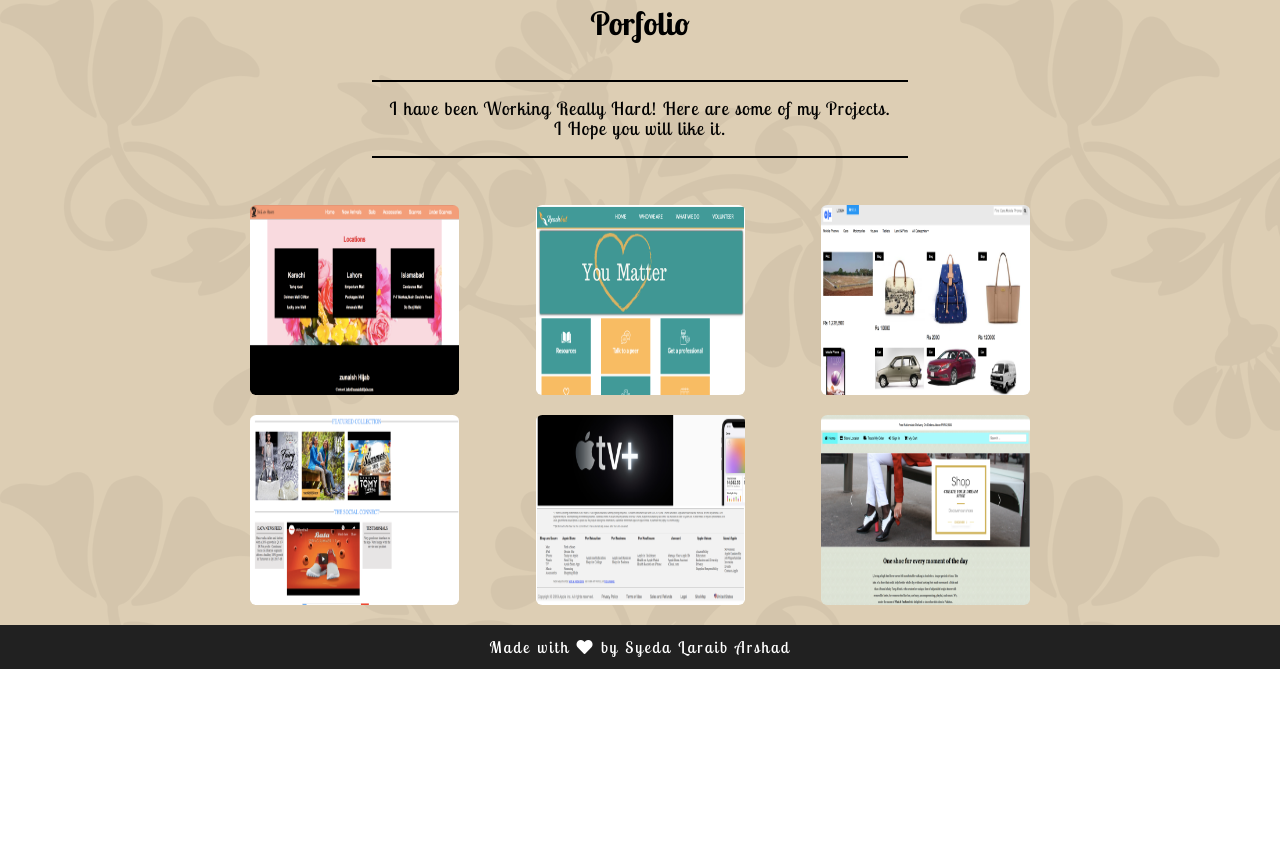
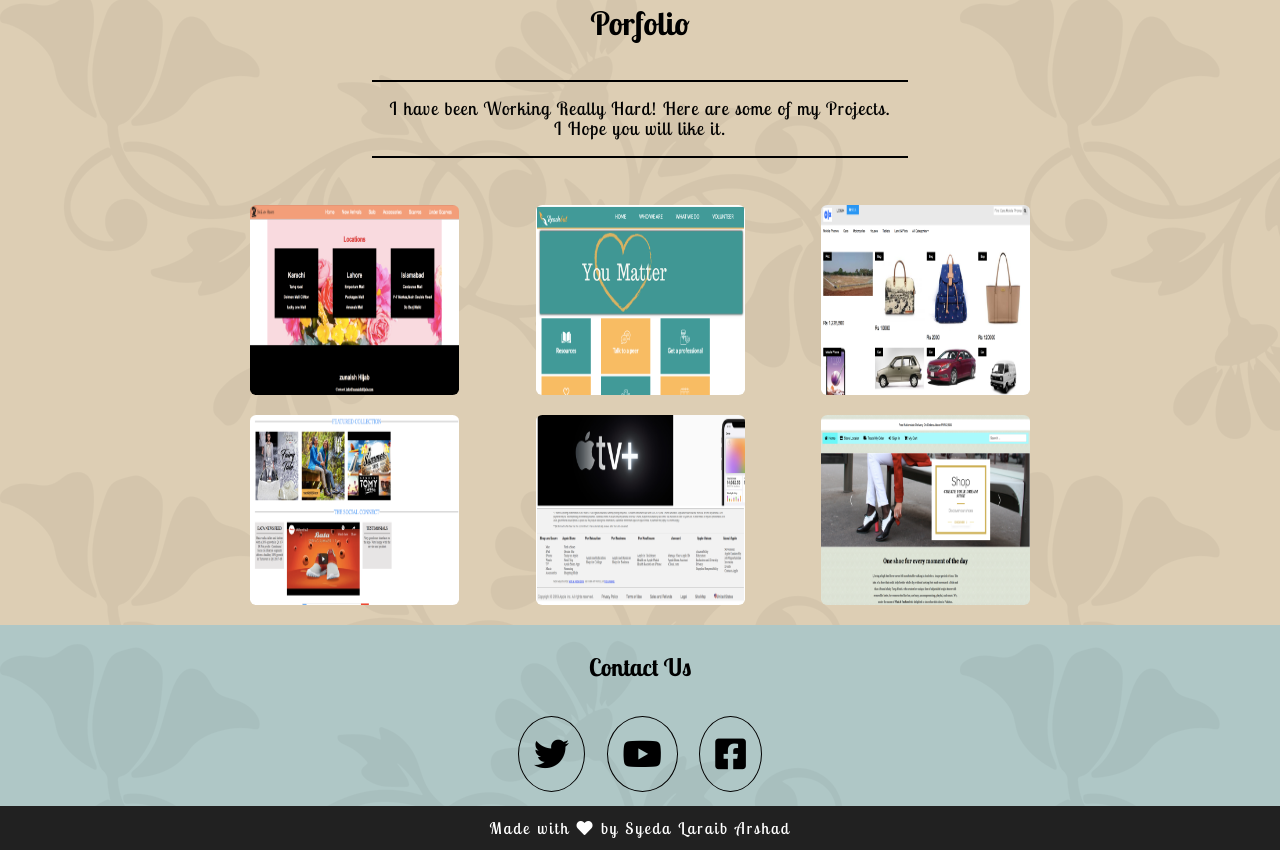
Before and after one commit to SyedalaraibArshad/Mokeup-, a plain HTML site: page index.html in a window 1280 px wide. Shown: the part 1002-1852 px from the top of the page. Before the commit the page ends 1671 px from the top, so only its background shows below. Drawn offline with Linux system fonts and the light colour scheme; files whose address does not match are found by name.

Commit message:
Update index.html

```diff
--- a/index.html
+++ b/index.html
@@ -199,6 +199,26 @@
             </div>
         </div>
     </div>
+    <div class="contact-container">
+            <div class="contact-desc">
+                <h2> Contact Us</h2>
+            </div>
+
+            <div class="contact-services">
+
+                <div class="socials">
+
+                    <span> <i class="fab fa-twitter"></i></span>
+
+                    <span> <i class="fab fa-youtube"></i></span>
+
+                    <span> <i class="fab fa-facebook-square"></i></span>
+
+                </div>
+
+            </div>
+        </div>
+    </div>
     <footer>
         Made with <i class="fas fa-heart"></i> by Syeda Laraib Arshad
     </footer>
```
